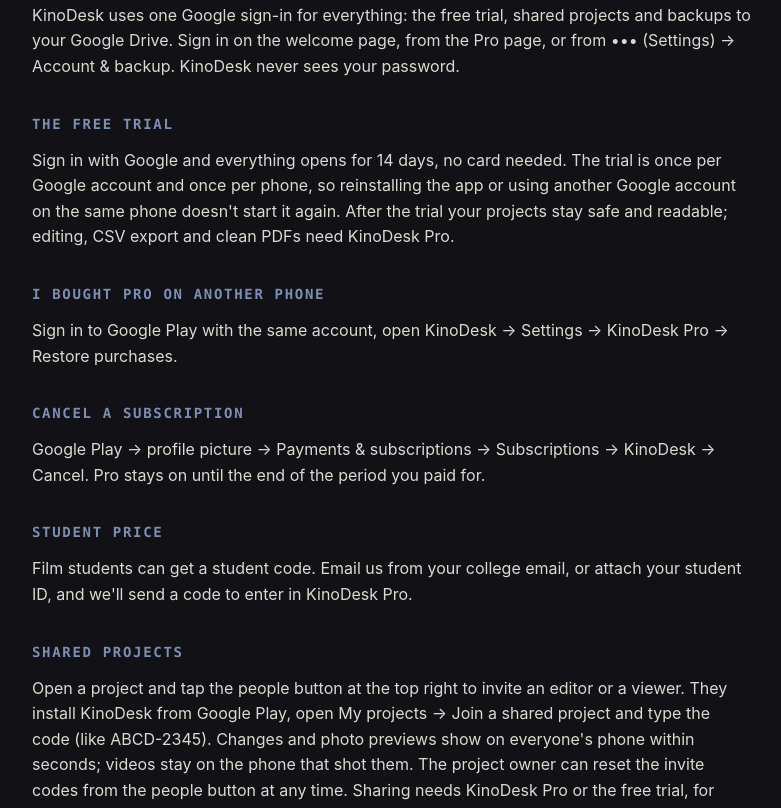
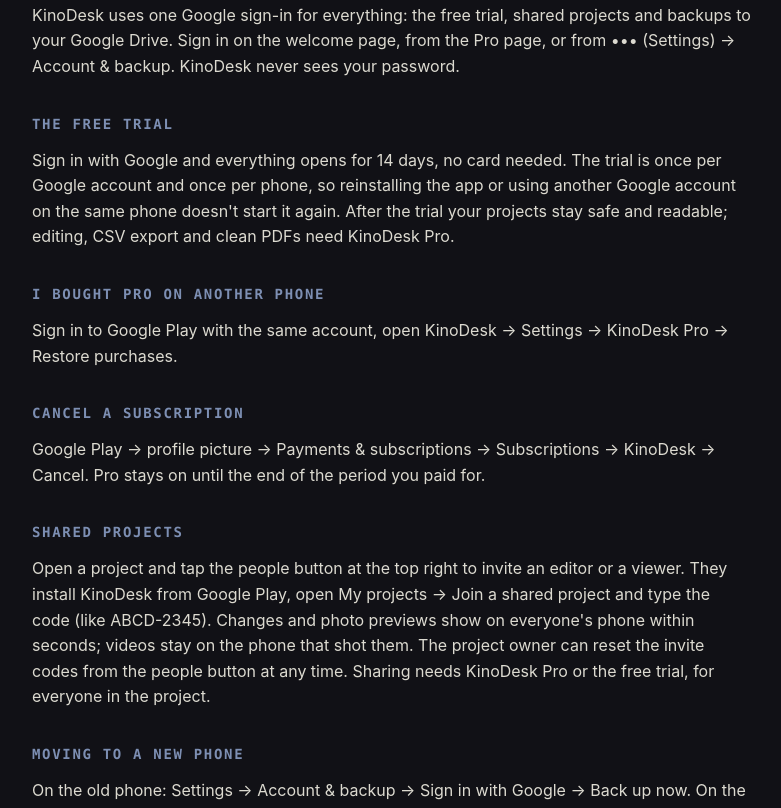
Before and after one commit to deveres97/kinodesk, a plain HTML site: page support.html in a window 1280 px wide. Shown: the part 347-1155 px from the top of the page, without its empty margins (248-1029 px from the left). Drawn offline with Linux system fonts and the light colour scheme.

Commit message:
Remove student price section from support.html
Removed information about student pricing from the support page.

```diff
--- a/support.html
+++ b/support.html
@@ -27,8 +27,6 @@ nav{line-height:2}</style></head><body><main>
 <h2>Cancel a subscription</h2>
 <p>Google Play → profile picture → Payments &amp; subscriptions → Subscriptions → KinoDesk → Cancel. Pro stays on until the end of the period you paid for.</p>
 
-<h2>Student price</h2>
-<p>Film students can get a student code. Email us from your college email, or attach your student ID, and we'll send a code to enter in KinoDesk Pro.</p>
 
 <h2>Shared projects</h2>
 <p>Open a project and tap the people button at the top right to invite an editor or a viewer. They install KinoDesk from Google Play, open My projects → Join a shared project and type the code (like ABCD-2345). Changes and photo previews show on everyone's phone within seconds; videos stay on the phone that shot them. The project owner can reset the invite codes from the people button at any time. Sharing needs KinoDesk Pro or the free trial, for everyone in the project.</p>
```
